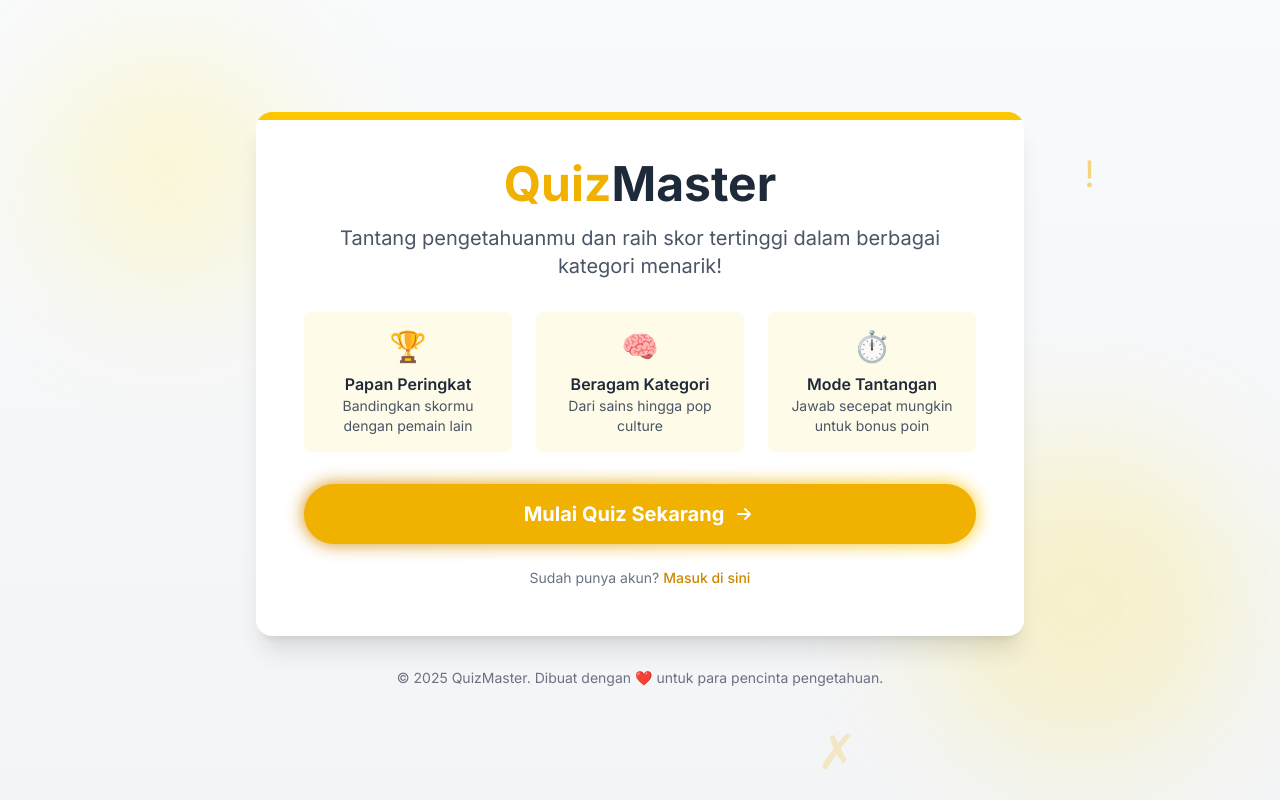
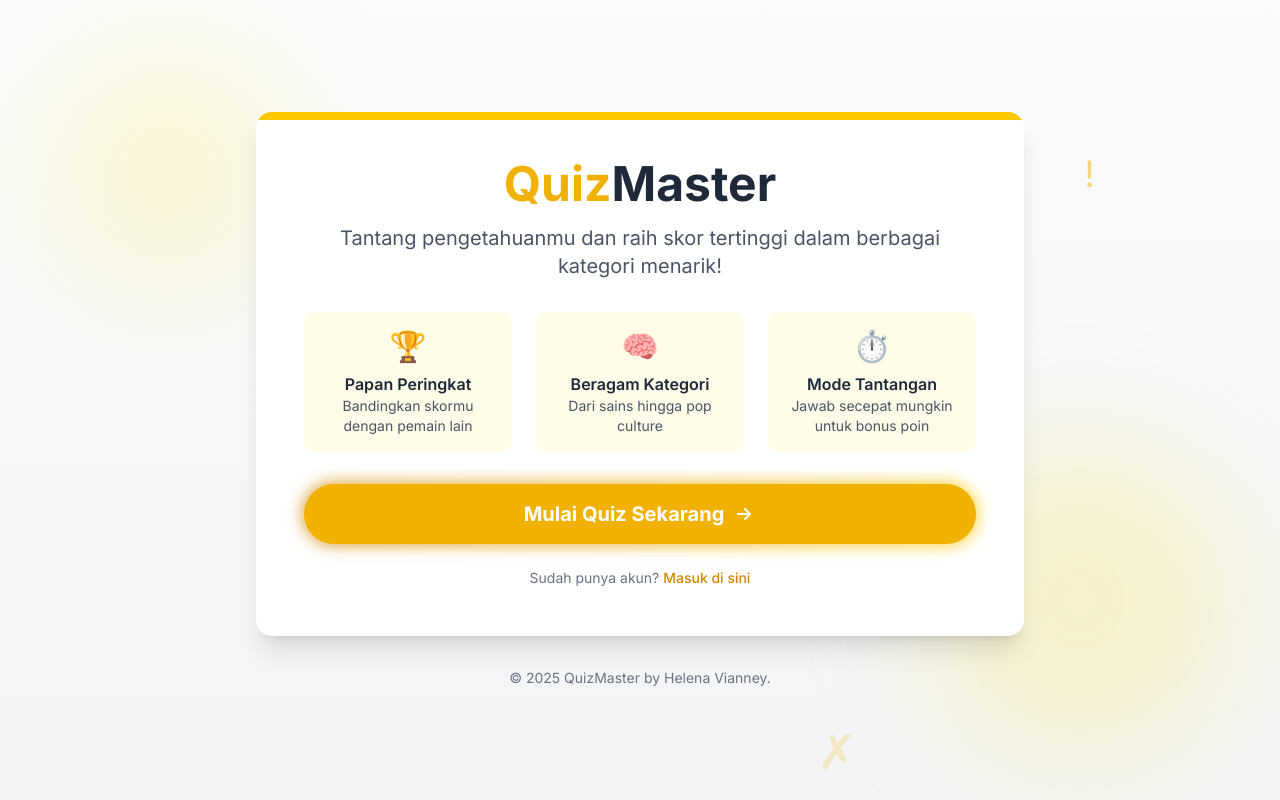
Before and after one commit to helenavianney/quiz-app, a Next.js app: page / in a window 1280 px wide. Built offline with nearby package versions, Linux system fonts and the light colour scheme.

Commit message:
update README.md

```diff
--- a/app/page.tsx
+++ b/app/page.tsx
@@ -79,7 +79,7 @@ export default function Home() {
       </div>
 
       <div className="mt-8 text-center text-gray-500 text-sm z-10">
-        © 2025 QuizMaster. Dibuat dengan ❤️ untuk para pencinta pengetahuan.
+        © 2025 QuizMaster by Helena Vianney.
       </div>
     </div>
   );
```
Also changed, not shown: 2 other files (tests, documents, lock files or other folders).
